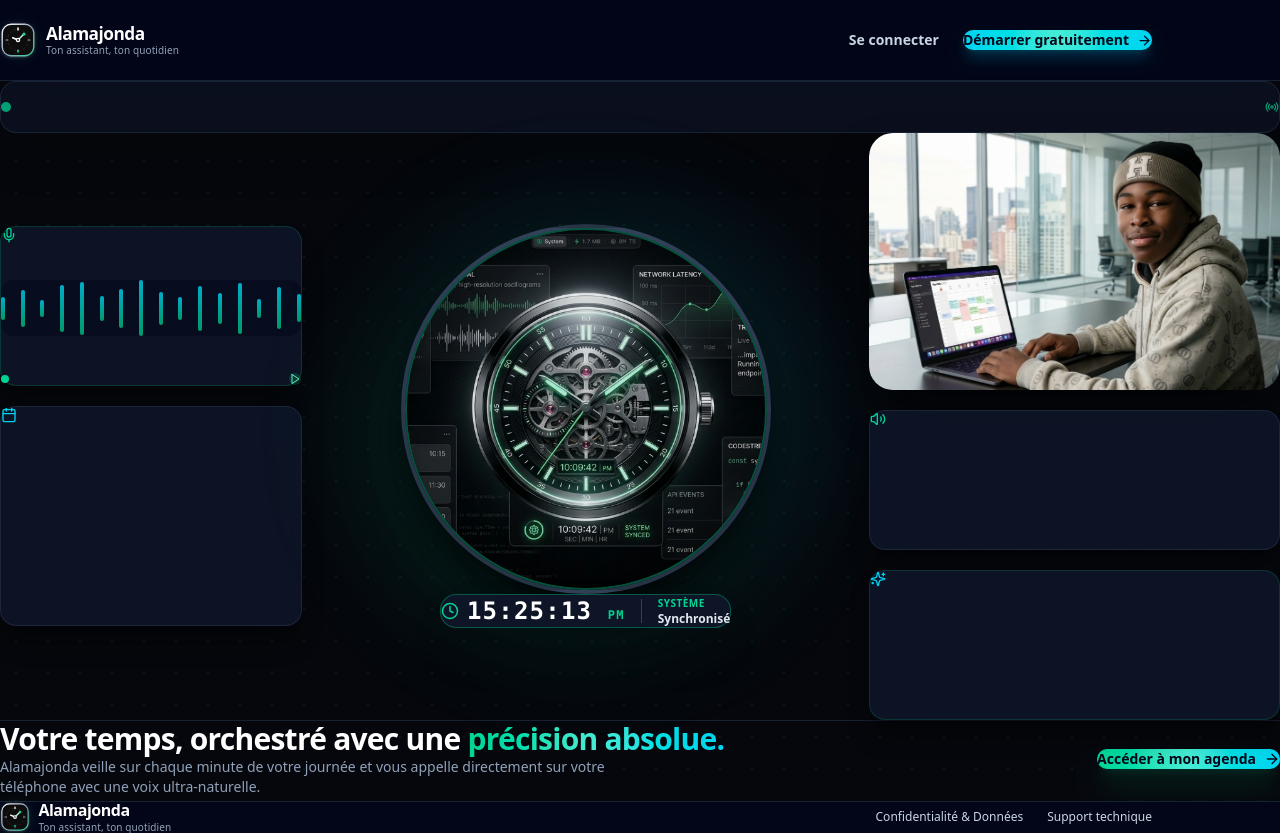
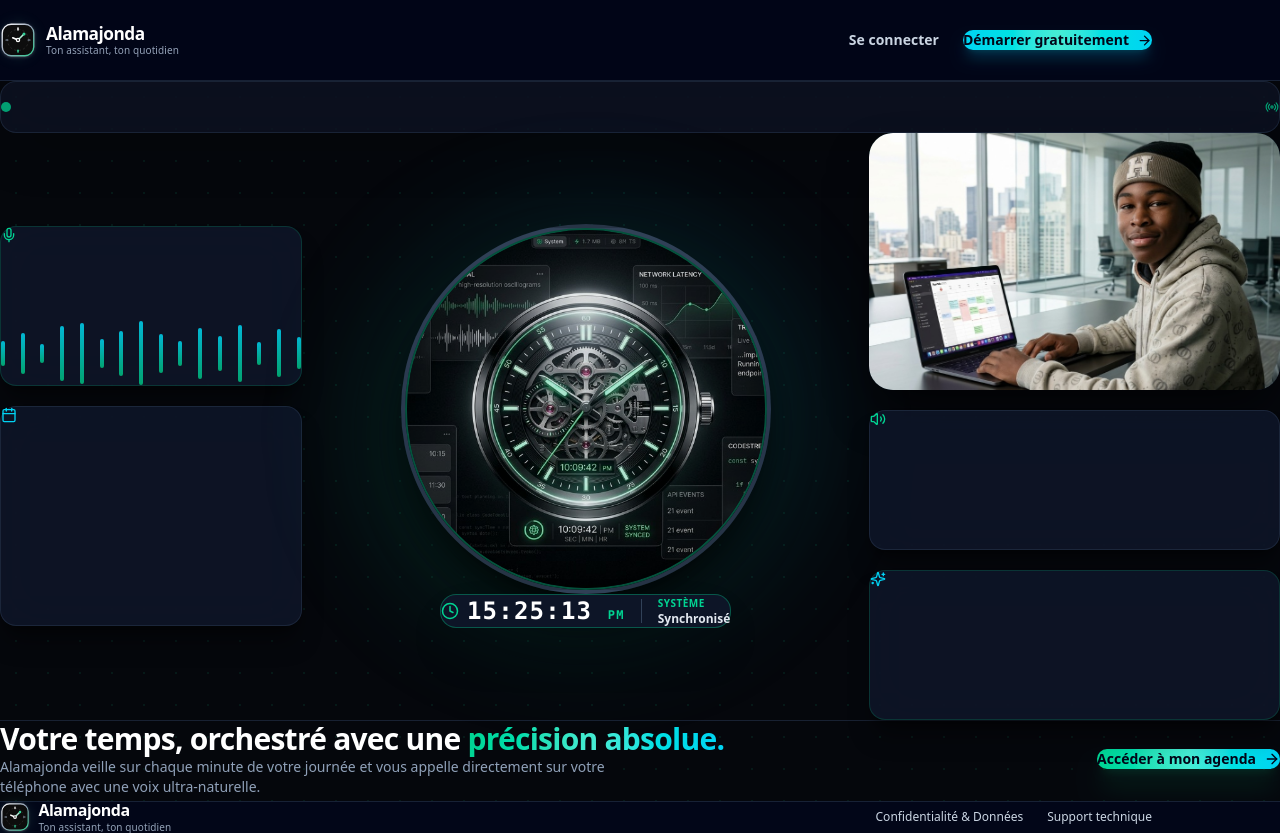
Before and after one commit to imorousalem8-sys/agenda, a Next.js app: page / in a window 1280 px wide. Built offline with nearby package versions, Linux system fonts and the light colour scheme.

Commit message:
style(landing): make waveform container 100% smooth without background box or corner elements

```diff
--- a/components/landing/Hero.tsx
+++ b/components/landing/Hero.tsx
@@ -10,14 +10,11 @@ import {
   Clock,
   Sparkles,
   ArrowRight,
-  Play,
   Radio,
 } from "lucide-react";
-import { speakAIText, playAlertChime } from "@/lib/voice";
 
 export default function Hero() {
   const [time, setTime] = useState<Date | null>(null);
-  const [isPlayingAudio, setIsPlayingAudio] = useState(false);
   const [mounted, setMounted] = useState(false);
 
   useEffect(() => {
@@ -28,17 +25,6 @@ export default function Hero() {
     }, 1000);
     return () => clearInterval(interval);
   }, []);
-
-  const handleTestVoice = async () => {
-    if (isPlayingAudio) return;
-    setIsPlayingAudio(true);
-    await playAlertChime();
-    speakAIText("Test audio Alamajonda", {
-      gender: "FEMALE",
-      onEnd: () => setIsPlayingAudio(false),
-      onError: () => setIsPlayingAudio(false),
-    });
-  };
 
   const formattedHours = time ? time.getHours().toString().padStart(2, "0") : "10";
   const formattedMinutes = time ? time.getMinutes().toString().padStart(2, "0") : "09";
@@ -69,42 +55,30 @@ export default function Hero() {
         {/* Main Grid: HUD Watch Center + Founder Office Top Right + Smooth Cards */}
         <div className="grid grid-cols-1 lg:grid-cols-12 gap-6 items-center">
 
-          {/* LEFT COLUMN: 2 Cards lisses (Espace intérieur totalement épuré) */}
+          {/* LEFT COLUMN: 2 Cards lisses */}
           <div className="lg:col-span-3 flex flex-col gap-5 order-2 lg:order-1">
 
-            {/* Card 1: Espace Gauche Haut (avec onde sonore) */}
+            {/* Card 1: Espace Gauche Haut (Onde sonore parfaitement intégrée et 100% lisse) */}
             <div className="p-5 rounded-2xl bg-slate-900/80 border border-emerald-500/20 backdrop-blur-xl hover:border-emerald-500/40 transition-all shadow-xl shadow-black/40 min-h-[160px] flex flex-col justify-between">
               <div className="flex items-center justify-between">
                 <Mic size={16} className="text-emerald-400" />
               </div>
 
-              {/* Dynamic Oscillogram Waveform */}
-              <div className="h-14 flex items-center justify-between gap-1 px-3 bg-slate-950/40 rounded-xl my-2">
+              {/* Dynamic Oscillogram Waveform (Sans sous-boîte foncée, lisse) */}
+              <div className="h-16 flex items-center justify-between gap-1.5 px-1 my-auto">
                 {[40, 65, 30, 85, 95, 45, 70, 100, 60, 40, 80, 55, 90, 35, 75, 50].map(
                   (h, i) => (
                     <span
                       key={i}
                       style={{ height: `${h}%` }}
-                      className="w-1 bg-gradient-to-t from-emerald-500 to-cyan-400 rounded-full opacity-80"
+                      className="w-1 bg-gradient-to-t from-emerald-500 to-cyan-400 rounded-full opacity-85 hover:opacity-100 transition-opacity"
                     />
                   )
                 )}
               </div>
-
-              <div className="flex items-center justify-between">
-                <span className="w-2 h-2 rounded-full bg-emerald-400" />
-                <button
-                  onClick={handleTestVoice}
-                  disabled={isPlayingAudio}
-                  aria-label="Tester la voix"
-                  className="p-1.5 rounded-lg bg-emerald-500/20 hover:bg-emerald-500/30 text-emerald-300 transition-colors"
-                >
-                  <Play size={12} />
-                </button>
-              </div>
             </div>
 
-            {/* Card 2: Espace Gauche Bas (Intérieur totalement lisse sans sous-cadres) */}
+            {/* Card 2: Espace Gauche Bas (Intérieur totalement lisse) */}
             <div className="p-5 rounded-2xl bg-slate-900/80 border border-slate-800/90 backdrop-blur-xl hover:border-slate-700 transition-all shadow-xl shadow-black/40 min-h-[220px] flex flex-col">
               <div className="flex items-center justify-between mb-4">
                 <Calendar size={16} className="text-cyan-400" />
```
